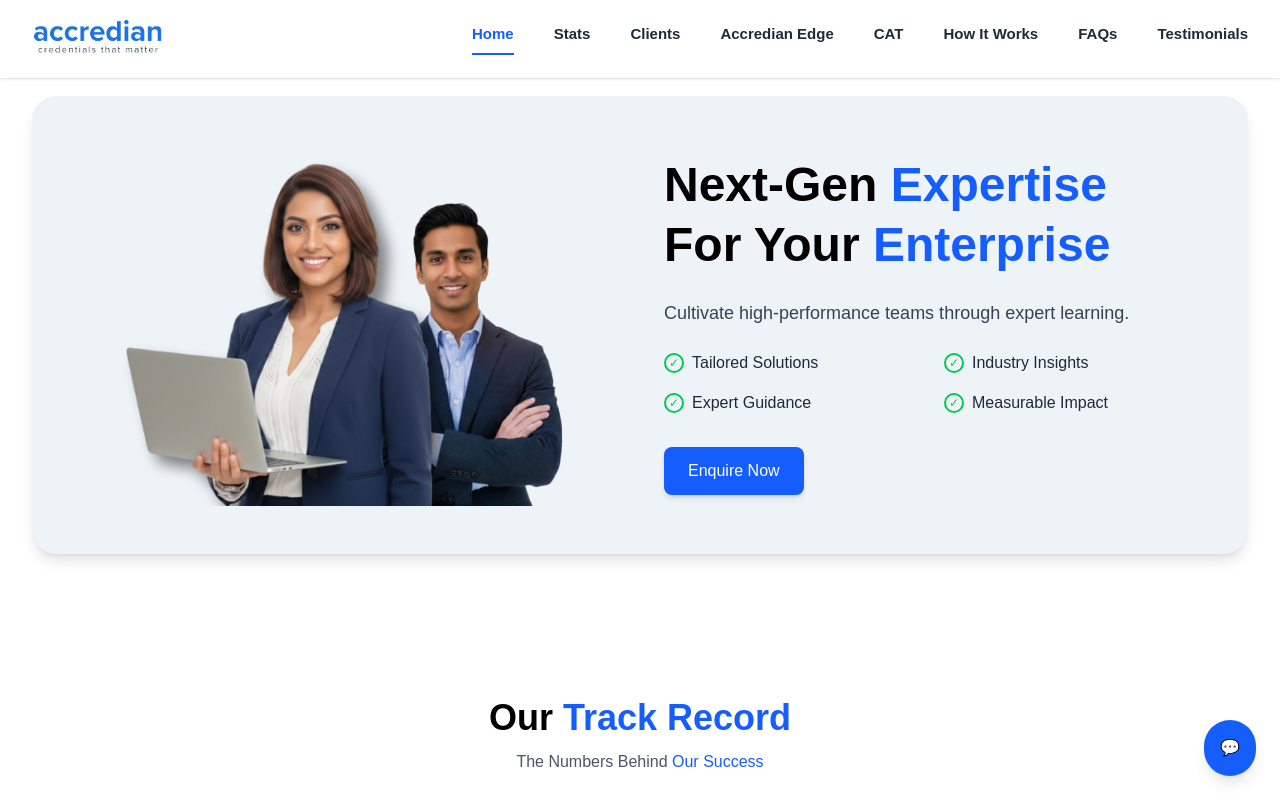
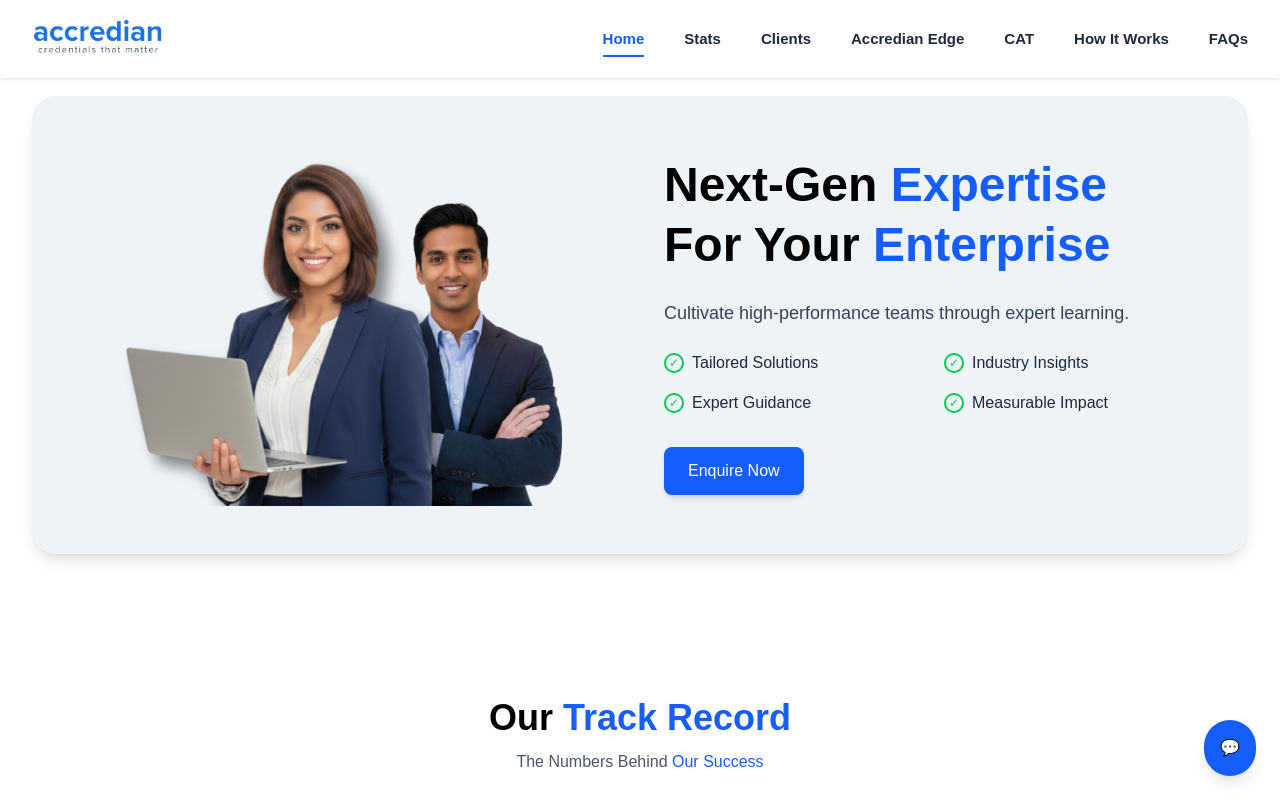
Before and after one commit to Tanu882/accredian-clone, a Next.js app: page / in a window 1280 px wide. Shown: the top 800 px of the page. Built offline with nearby package versions, Linux system fonts and the light colour scheme.

Commit message:
feat: implement smooth scroll animation on navbar menu click to navigate sections

```diff
--- a/app/globals.css
+++ b/app/globals.css
@@ -24,7 +24,13 @@ body {
   color: var(--foreground);
   font-family: Arial, Helvetica, sans-serif;
 }
+html {
+  scroll-behavior: smooth;
+}
 
+section {
+  scroll-margin-top: 90px;
+}
 
 @keyframes scroll {
   0% {
@@ -50,3 +56,35 @@ body {
   -ms-overflow-style: none;
   scrollbar-width: none;
 }
+
+@keyframes wiggle {
+  0%, 100% {
+    transform: scale(1, 1) translate(0, 0);
+  }
+
+  25% {
+    transform: scale(0.92, 0.92) translate(0, -6px);
+  }
+
+  50% {
+    transform: scale(1.08, 1.08) translate(0, 4px);
+  }
+
+  75% {
+    transform: scale(0.96, 0.96) translate(0, -2px);
+  }
+}
+
+@keyframes glowRing {
+  0% {
+    transform: scale(1);
+    opacity: 0.6;
+  }
+  70% {
+    transform: scale(1.8);
+    opacity: 0;
+  }
+  100% {
+    opacity: 0;
+  }
+}
--- a/components/CATFramework.jsx
+++ b/components/CATFramework.jsx
@@ -5,7 +5,7 @@ import { motion } from "framer-motion";
 
 export default function CATFramework() {
   return (
-    <section className="bg-gray-50 py-14 md:py-20 px-4 sm:px-6 md:px-8">
+    <section id="cat" className="bg-gray-50 py-14 md:py-20 px-4 sm:px-6 md:px-8">
       <div className="max-w-7xl mx-auto text-center">
 
         {/* TITLE */}
--- a/components/Domain.jsx
+++ b/components/Domain.jsx
@@ -20,7 +20,7 @@ export default function Domain() {
   ];
 
   return (
-    <section className="bg-white pt-10 md:pt-16 pb-10 md:pb-20 px-4 sm:px-6 md:px-8">
+    <section id="domain" className="bg-white pt-10 md:pt-16 pb-10 md:pb-20 px-4 sm:px-6 md:px-8">
 
       <div className="max-w-7xl mx-auto text-center">
 
--- a/components/Edge.jsx
+++ b/components/Edge.jsx
@@ -31,7 +31,7 @@ export default function Edge() {
   ];
 
   return (
-    <section className="bg-white pt-6 md:pt-10 pb-16 md:pb-20 px-4 sm:px-6 md:px-8">
+    <section id="edge" className="bg-white pt-6 md:pt-10 pb-16 md:pb-20 px-4 sm:px-6 md:px-8">
       <div className="max-w-7xl mx-auto text-center">
 
         {/* TITLE */}
--- a/components/FAQ.jsx
+++ b/components/FAQ.jsx
@@ -52,7 +52,7 @@ export default function FAQ() {
 
   return (
   <>
-    <section className="bg-white py-14 md:py-20 px-4 sm:px-6 md:px-8">
+    <section id="faq" className="bg-white py-14 md:py-20 px-4 sm:px-6 md:px-8">
       <div className="max-w-7xl mx-auto">
 
         {/* TITLE */}
--- a/components/Hero.jsx
+++ b/components/Hero.jsx
@@ -3,7 +3,7 @@ import Image from "next/image";
 export default function Hero() {
   return (
 
-    <section className="bg-white pt-20 md:pt-24 pb-7 md:pb-16 px-4 sm:px-6 md:px-8">
+    <section id="home" className="bg-white pt-20 md:pt-24 pb-7 md:pb-16 px-4 sm:px-6 md:px-8">
       <div className="max-w-7xl mx-auto">
 
         <div className="bg-[#eef3f8] rounded-0 md:rounded-3xl shadow-lg px-5 py-0 md:px-10 md:py-12 flex flex-col md:flex-row items-center gap-8 md:gap-12 pb-7">
--- a/components/Navbar.jsx
+++ b/components/Navbar.jsx
@@ -17,16 +17,21 @@ export default function Navbar() {
 
         {/* Desktop Menu */}
         <ul className="hidden md:flex gap-8 lg:gap-10 text-gray-800 font-semibold text-sm lg:text-[15px]">
-          <li className="text-blue-600 border-b-2 border-blue-600 pb-2 cursor-pointer">
-            Home
+          <li>
+            <a href="#home" className="text-blue-600 border-b-2 border-blue-600 pb-2 cursor-pointer">Home</a>
           </li>
-          <li className="hover:text-blue-600 cursor-pointer">Stats</li>
-          <li className="hover:text-blue-600 cursor-pointer">Clients</li>
-          <li className="hover:text-blue-600 cursor-pointer">Accredian Edge</li>
-          <li className="hover:text-blue-600 cursor-pointer">CAT</li>
-          <li className="hover:text-blue-600 cursor-pointer">How It Works</li>
-          <li className="hover:text-blue-600 cursor-pointer">FAQs</li>
-          <li className="hover:text-blue-600 cursor-pointer">Testimonials</li>
+          <li>
+            <a href="#stats" className="hover:text-blue-600 cursor-pointer">Stats</a></li>
+
+          <li ><a href="#domain" className="hover:text-blue-600 cursor-pointer">Clients</a></li>
+
+          <li ><a href="#edge" className="hover:text-blue-600 cursor-pointer">Accredian Edge</a></li>
+
+          <li><a href="#cat" className="hover:text-blue-600 cursor-pointer">CAT</a></li>
+
+          <li><a href="#results" className="hover:text-blue-600 cursor-pointer">How It Works</a></li>
+
+          <li><a href="#faq" className="hover:text-blue-600 cursor-pointer">FAQs</a></li>
         </ul>
 
         {/* Mobile Button */}
--- a/components/Results.jsx
+++ b/components/Results.jsx
@@ -20,7 +20,7 @@ export default function Results() {
   ];
 
   return (
-    <section className="bg-white py-15 md:py-10 px-4 sm:px-6 md:px-10">
+    <section id="results" className="bg-white py-15 md:py-10 px-4 sm:px-6 md:px-10">
       <div className="max-w-5xl mx-auto text-center">
 
         {/* TITLE */}
--- a/components/Stats.jsx
+++ b/components/Stats.jsx
@@ -15,7 +15,7 @@ export default function Stats() {
   ];
 
   return (
-    <section className="bg-white py-10 md:py-20 px-4 sm:px-6 md:px-8">
+    <section id="stats" className="bg-white py-10 md:py-20 px-4 sm:px-6 md:px-8">
 
       <div className="max-w-7xl mx-auto text-center">
 
```
